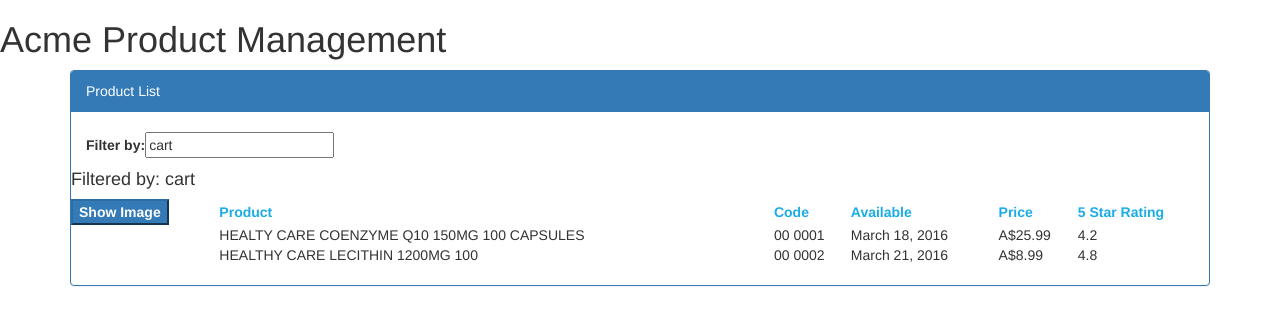
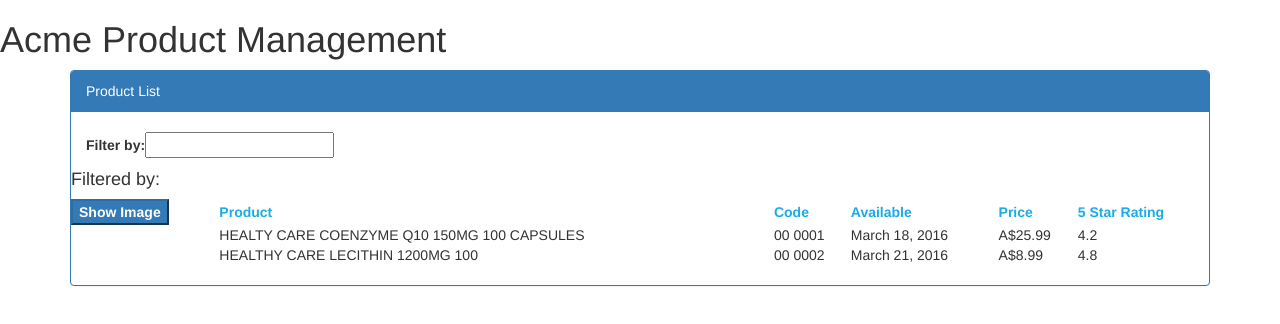
Before and after one commit to nenad0212/Angular-testing, an Angular app: page / in a window 1280 px wide. Shown: the top 324 px of the page. Built offline with nearby package versions, Linux system fonts and the light colour scheme.

Commit message:
filter product list

```diff
--- a/src/app/products/product-list.component.html
+++ b/src/app/products/product-list.component.html
@@ -23,7 +23,8 @@
                         <th>5 Star Rating</th>
                     </tr>
 
-                    <tr *ngFor='let pdt of products'>
+<tr *ngFor='let pdt of filteredProducts'>
+
 <td>
 <img *ngIf='showImage' src='{{pdt.imageUrl}}' [alt]='pdt.productName' [title]='pdt.productName | uppercase' [style.width.px]='thumbnailWidthInPx'>
 
--- a/src/app/products/product-list.component.ts
+++ b/src/app/products/product-list.component.ts
@@ -13,10 +13,19 @@ import { OnInit } from '@angular/core/src/metadata/lifecycle_hooks';
 
 export class ProductListComponent implements OnInit{
 
+
   thumbnailWidthInPx: number = 100;
   showImage: boolean = false;
-  listFilter: string = 'cart';
+  _listFilter: string;
 
+  get listFilter(): string {
+    return this._listFilter;
+  }
+  set listFilter(value: string) {
+    this._listFilter = value;
+    this.filteredProducts = this.listFilter ? this.performFiltering(this.listFilter) : this.products;
+  }
+filteredProducts: IProduct[];
 products: IProduct[] = [
         {
             'productId': 2,
@@ -41,6 +50,11 @@ products: IProduct[] = [
 'imageUrl' : 'https://static.chemistwarehouse.com.au/ams/media/pi/70243/F2D_200.jpg'
         },
     ];
+
+    constructor() {
+      this.filteredProducts = this.products;
+    }
+
     toggleImageHandler(): void {
 
       this.showImage = !this.showImage;
@@ -49,4 +63,10 @@ products: IProduct[] = [
     ngOnInit(): void {
      console.log('In lifecycle hook: OnInit');
     }
+
+    performFiltering(listFilter: string) {
+      const filter = listFilter.toLocaleLowerCase();
+      const result = this.products.filter(product => product.productName.toLocaleLowerCase().indexOf(filter) !== -1);
+      return result;
+    }
 }
```
